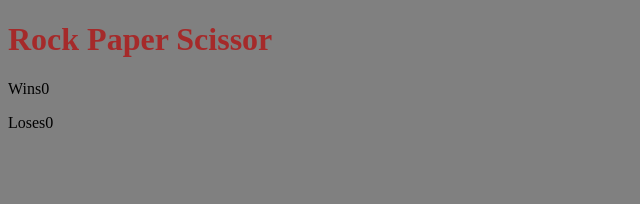
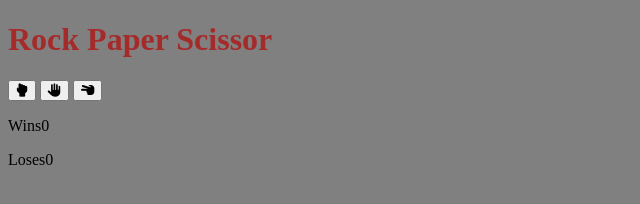
Before and after one commit to ranaumair123/rock-paper-scissor, a plain HTML site: page index.html in a window 1280 px wide. Shown: the whole page, without its empty margins (0-640 px from the left). Drawn offline with Linux system fonts and the light colour scheme.

Commit message:
add buttons and icons

```diff
--- a/index.html
+++ b/index.html
@@ -4,6 +4,7 @@
     <meta charset="UTF-8">
     <meta http-equiv="X-UA-Compatible" content="IE=edge">
     <meta name="viewport" content="width=device-width, initial-scale=1.0">
+    <script src="https://kit.fontawesome.com/e32be005ed.js" crossorigin="anonymous"></script>
     <link rel="stylesheet" href="assets/css/style.css">
     <title>Lets Play</title>
 </head>
@@ -12,7 +13,17 @@
 
 <h1>Rock Paper Scissor</h1>
 <div class="game-area">
-
+<div class="options">
+    <button class="rock">
+        <i class="fa-sharp fa-solid fa-hand-back-fist"></i>
+    </button>
+    <button class="paper">
+        <i class="fa-sharp fa-solid fa-hand"></i>
+    </button>
+    <button class="scissor">
+        <i class="fa-solid fa-hand-scissors"></i>
+    </button>
+</div>
 </div>
 <div class="win-lose">
     <p clas="wins">Wins<span id="won">0</span></p>
```
Also changed, not shown: assets/images/rock1.png (added), assets/images/scissors1.png (added).
